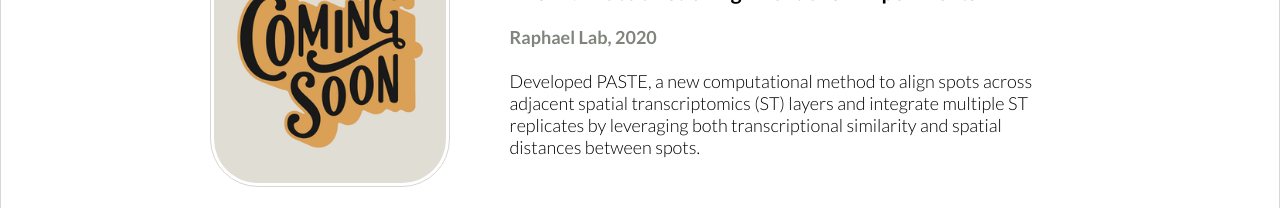
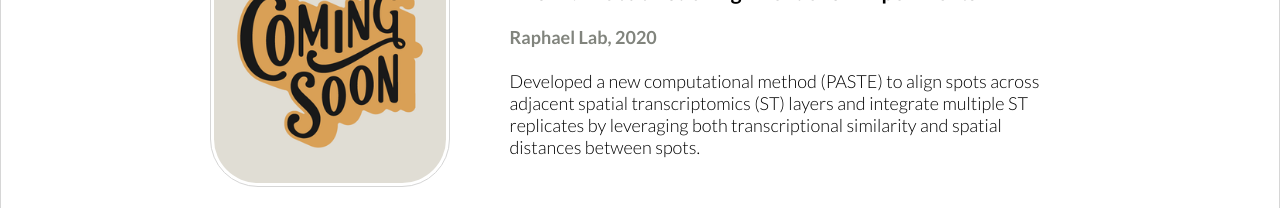
Before and after one commit to mrland99/personal-website, a React (Create React App) app: page /#/research in a window 1280 px wide. Shown: the part 369-577 px from the top of the page. Built offline with nearby package versions, Linux system fonts and the light colour scheme.

Commit message:
Update research.js

```diff
--- a/src/components/research.js
+++ b/src/components/research.js
@@ -34,7 +34,7 @@ class Research extends Component {
                             <br></br>
                             <h4>Raphael Lab, 2020</h4>
                             <br></br>
-                            <p>Developed PASTE, a new computational method to align spots across adjacent spatial transcriptomics (ST) layers and integrate multiple ST replicates
+                            <p>Developed a new computational method (PASTE) to align spots across adjacent spatial transcriptomics (ST) layers and integrate multiple ST replicates
                                 by leveraging both transcriptional similarity and spatial distances between spots.
                             </p>
                         </div>
```
